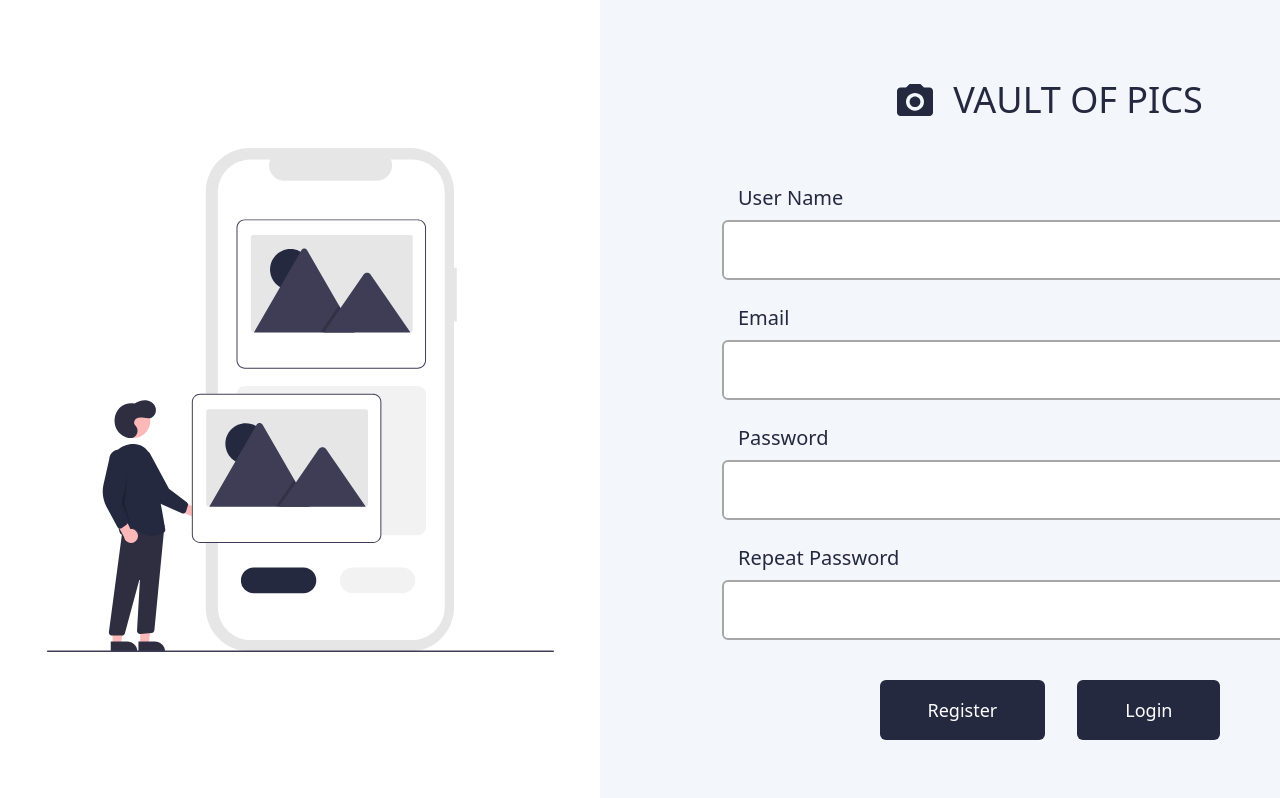
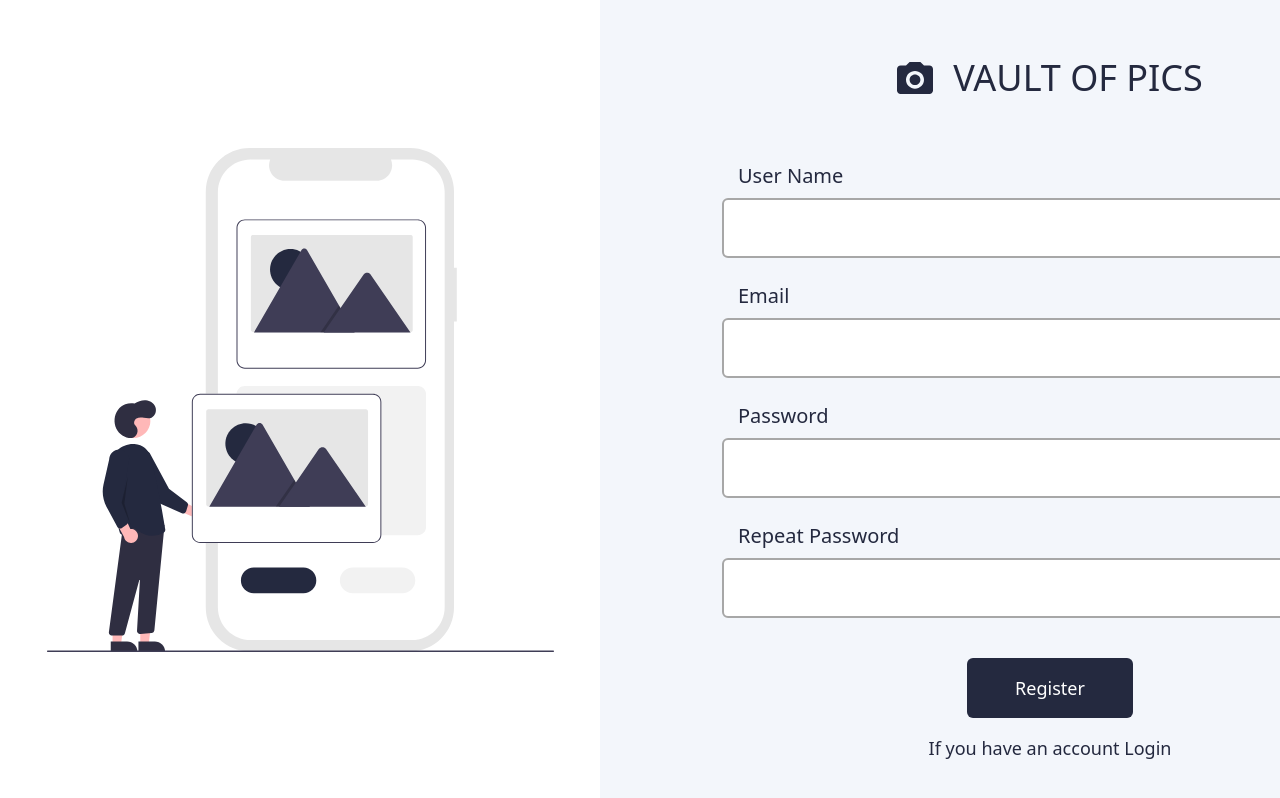
Before and after one commit to alabaganne/gallery-app, a React (Create React App) app in the folder client/: page /register in a window 1280 px wide. Built offline with nearby package versions, Linux system fonts and the light colour scheme.

Commit message:
redesign of the links

```diff
--- a/client/src/pages/Login.js
+++ b/client/src/pages/Login.js
@@ -74,16 +74,17 @@ const Register = () => {
                 <p className=" text-red-600">*{error}</p>
               ))}
             </div>
-            <div className=" text-center flex gap-8 justify-center">
+            <div className=" text-center flex-col gap-16 justify-center items-center">
               <button
                 onClick={handleSubmit}
                 className=" text-white text-lg mt-4 bg-blue p-4 px-12 rounded-md">
                 Login
               </button>
               <Link to="/Register">
-                <button className=" text-white text-lg mt-4 bg-blue p-4 px-12 rounded-md">
-                  Register
-                </button>
+                <p className=" text-blue text-lg mt-4 cursor-pointer hover:underline no-underline">
+                  If you dont have an account
+                  <span className="font-medium"> Register here</span>
+                </p>
               </Link>
             </div>
           </form>
--- a/client/src/pages/Register.js
+++ b/client/src/pages/Register.js
@@ -108,16 +108,17 @@ const Register = () => {
                 <p className=" text-red-600">*{error}</p>
               ))}
             </div>
-            <div className=" text-center flex gap-8 justify-center">
+            <div className=" text-center flex-col gap-16 justify-center items-center">
               <button
                 onClick={handleSubmit}
                 className=" text-white text-lg mt-4 bg-blue p-4 px-12 rounded-md">
                 Register
               </button>
               <Link to="/login">
-                <button className=" text-white text-lg mt-4 bg-blue p-4 px-12 rounded-md">
-                  Login
-                </button>
+                <p className=" text-blue text-lg mt-4 cursor-pointer hover:underline no-underline">
+                  If you have an account{' '}
+                  <span className="font-medium">Login</span>
+                </p>
               </Link>
             </div>
           </form>
```
